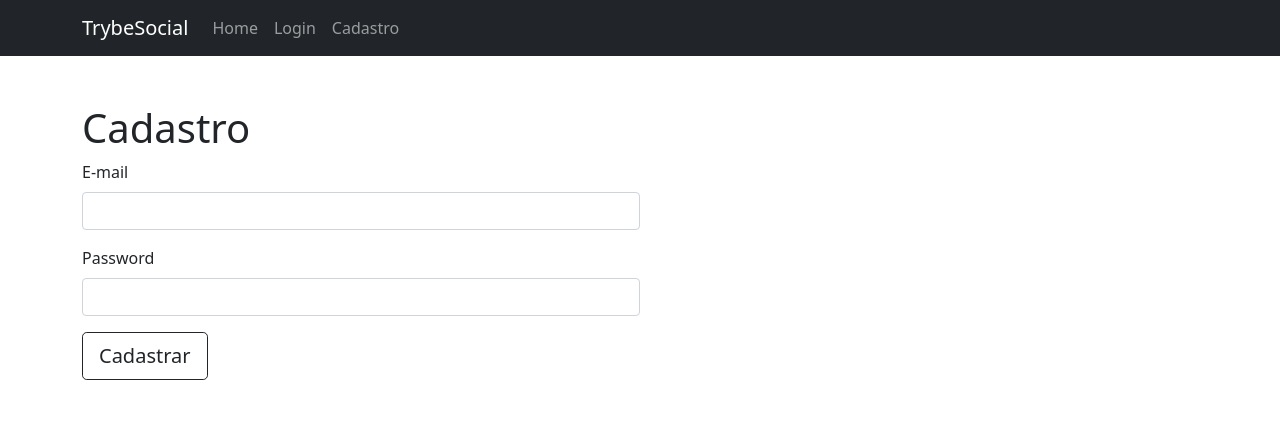
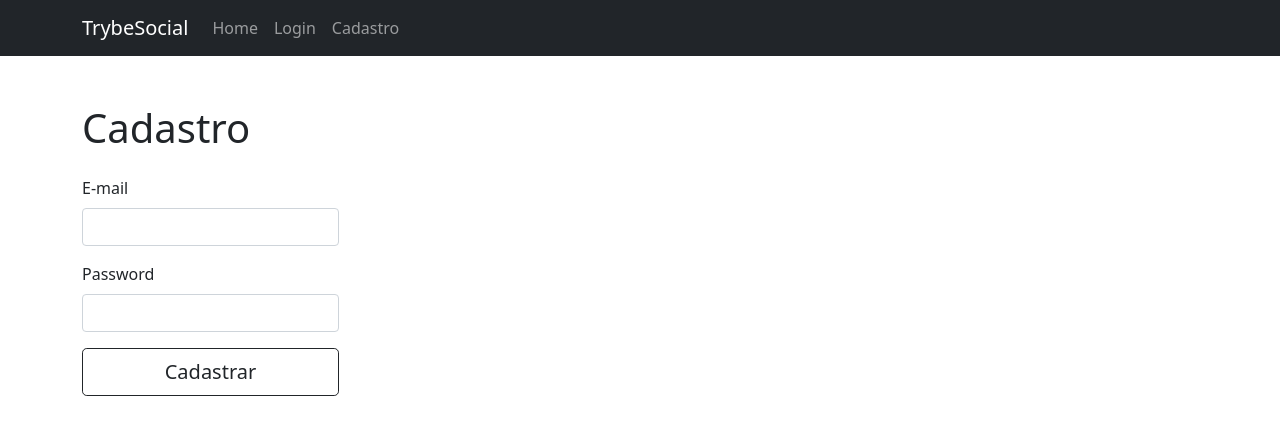
Before and after one commit to joaoreisjpk/TrybeSocial.server, a Next.js app in the folder client/: page /cadastro in a window 1280 px wide. Shown: the top 434 px of the page. Built offline with nearby package versions, Linux system fonts and the light colour scheme.

Commit message:
terminando de estilizar os campos de login e cadastro

```diff
--- a/client/src/pages/cadastro/index.tsx
+++ b/client/src/pages/cadastro/index.tsx
@@ -41,10 +41,10 @@ export default function Login() {
         <link rel='icon' href='/favicon.ico' />
       </Head>
       <Header />
-      <Container>
-        <Form action='' className='mt-5 w-50'>
+      <Container className='d-flex'>
+        <Form action='' className='mt-5'>
           <Form.Group className='mb-3'>
-            <h1 className=''>Cadastro</h1>
+            <h1 className='mb-4'>Cadastro</h1>
             <Form.Label>E-mail</Form.Label>
             <Form.Control
               type='text'
@@ -70,6 +70,7 @@ export default function Login() {
             <Button
               variant='outline-dark'
               size='lg'
+              className='w-100'
               onClick={handleClick}
               type='submit'
             >
--- a/client/src/pages/login/index.tsx
+++ b/client/src/pages/login/index.tsx
@@ -41,7 +41,7 @@ export default function Login() {
         <link rel='icon' href='/favicon.ico' />
       </Head>
       <Header />
-      <Container className='d-flex flex-row flex justify-content-center mt-5'>
+      <Container className='d-flex mt-5'>
         <Form action=''>
           <Form.Group className='mb-3'>
             <h1 className='mb-3'>Login</h1>
@@ -80,6 +80,7 @@ export default function Login() {
               size='lg'
               type='button'
               onClick={() => push('/cadastro')}
+              className='mr-1'
             >
               Quero me Cadastrar
             </Button>
```
